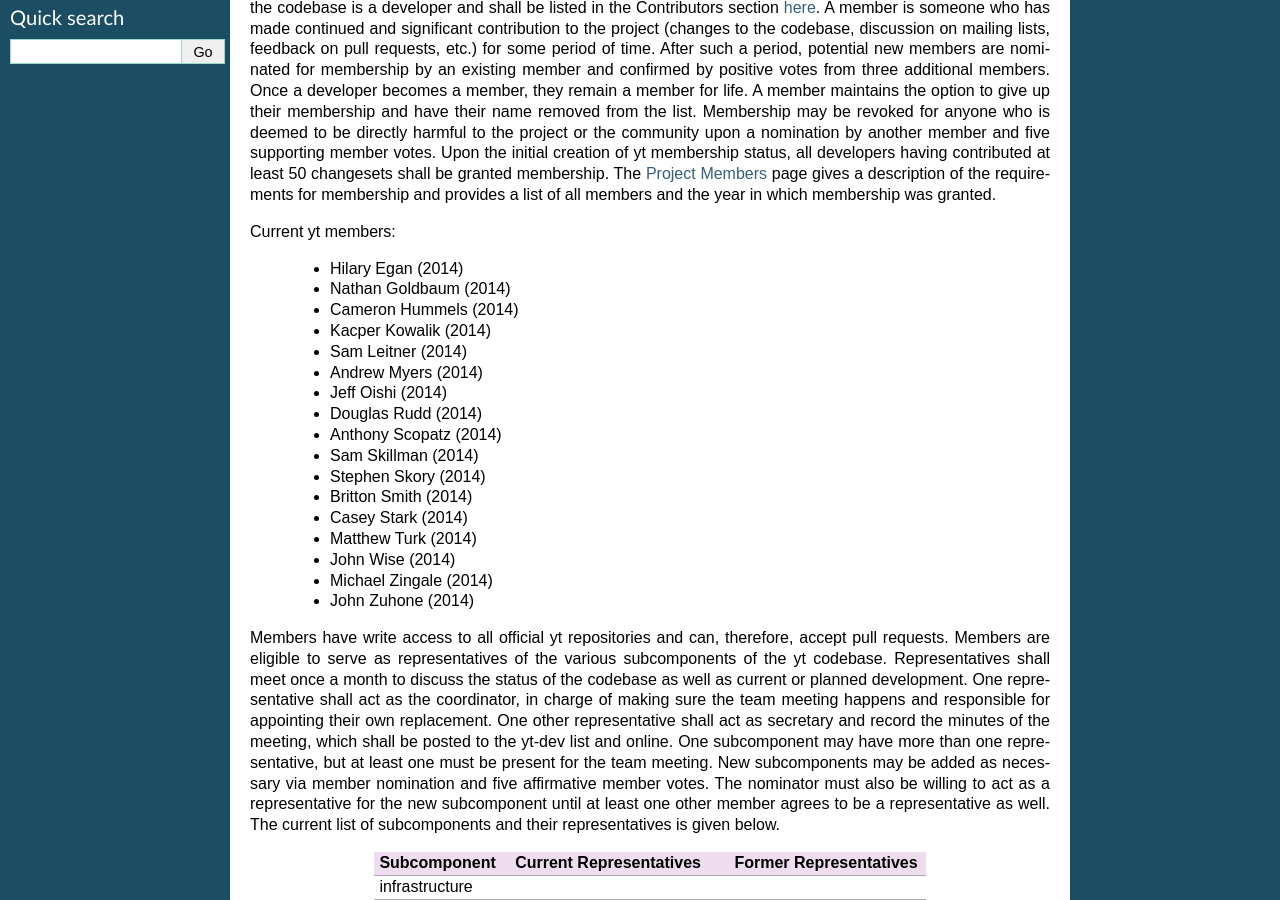
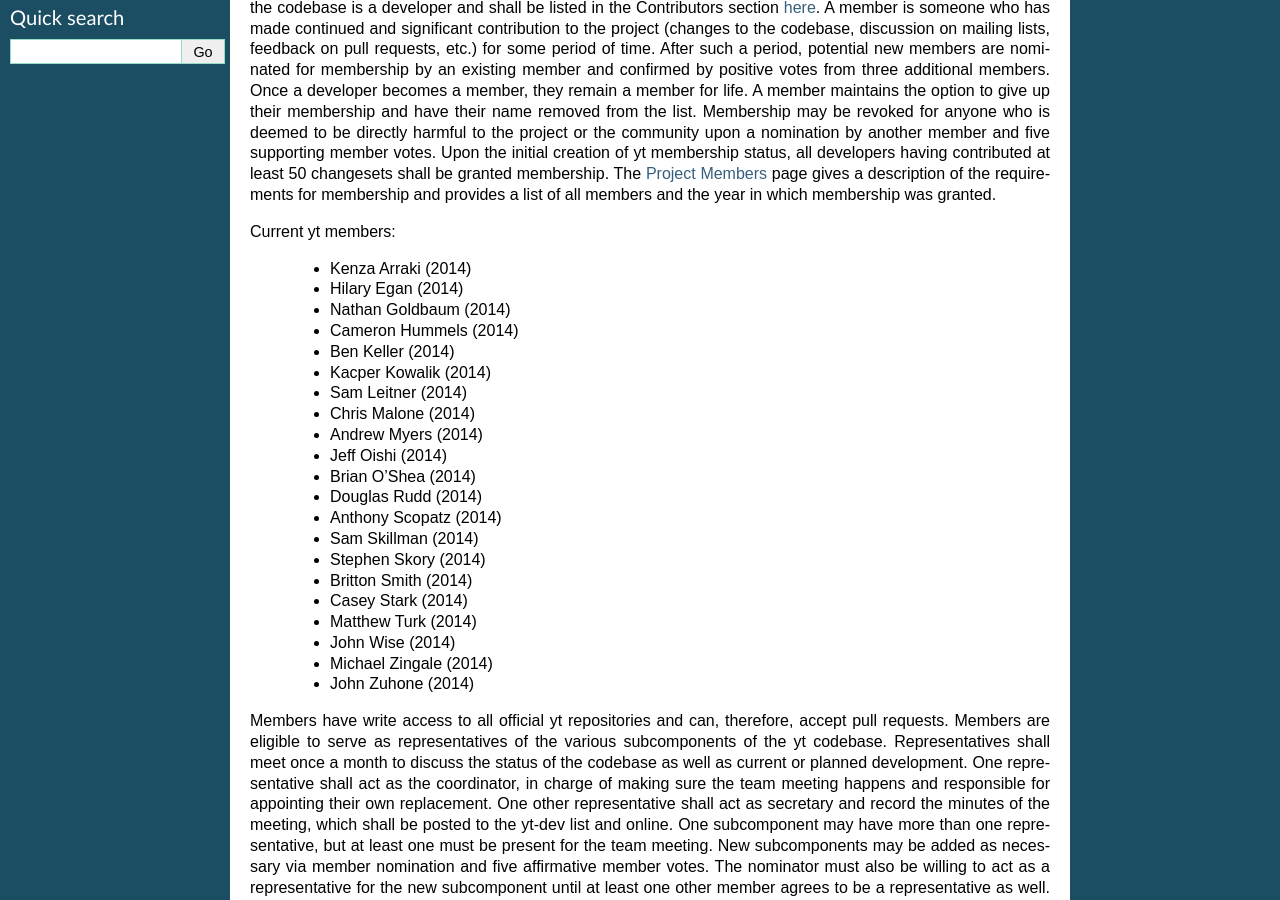
Before and after one commit to yt-project/ytep, a Sphinx documentation site: the page built from source/YTEPs/YTEP-1776.rst, in a window 1280 px wide and 900 px high, scrolled down 565 px. Built offline with Sphinx 7.4.7, drawn with Linux system fonts in a browser that asks for light colours; formulas are drawn with MathJax 3.

Commit message:
Adding more members.

```diff
--- a/source/YTEPs/YTEP-1776.rst
+++ b/source/YTEPs/YTEP-1776.rst
@@ -50,13 +50,17 @@ which membership was granted.
 
 Current yt members:
 
+  * Kenza Arraki (2014)
   * Hilary Egan (2014)
   * Nathan Goldbaum (2014)
   * Cameron Hummels (2014)
+  * Ben Keller (2014)
   * Kacper Kowalik (2014)
   * Sam Leitner (2014)
+  * Chris Malone (2014)
   * Andrew Myers (2014)
   * Jeff Oishi (2014)
+  * Brian O'Shea (2014)
   * Douglas Rudd (2014)
   * Anthony Scopatz (2014)
   * Sam Skillman (2014)
```
